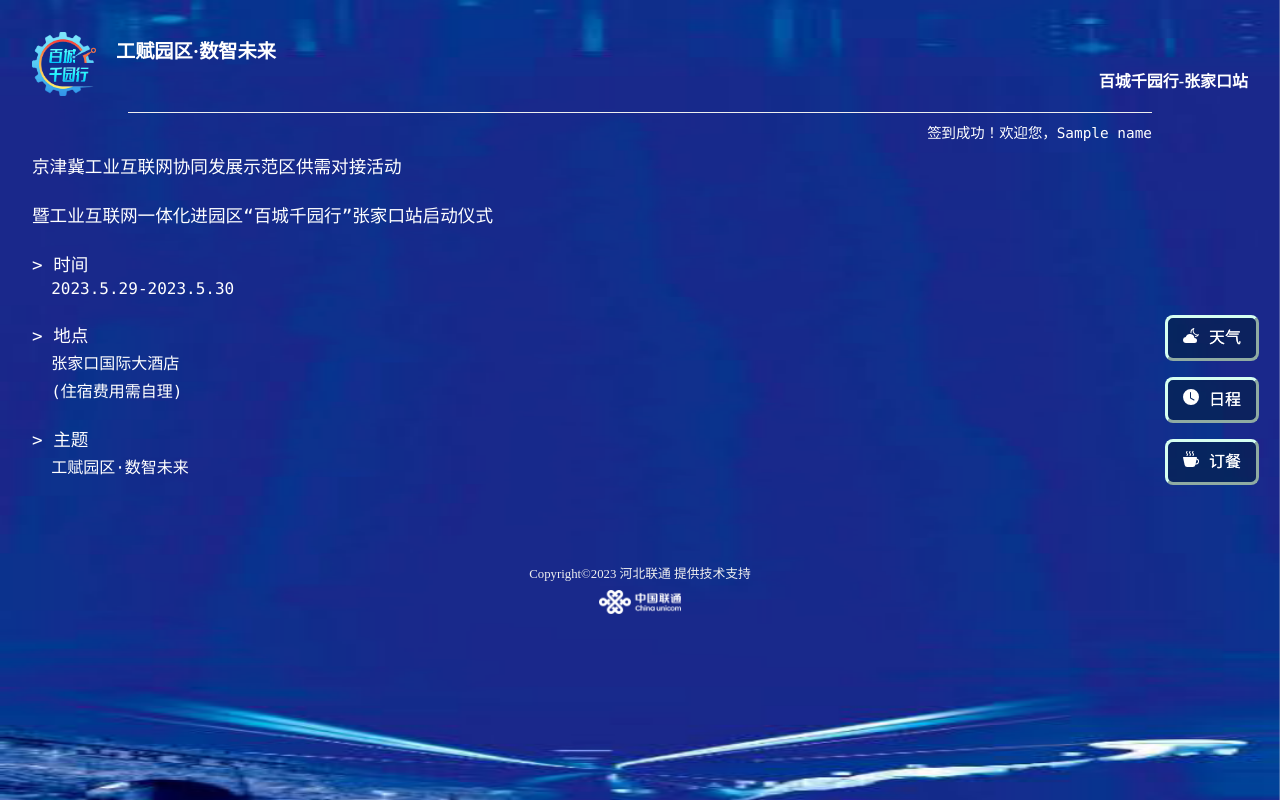
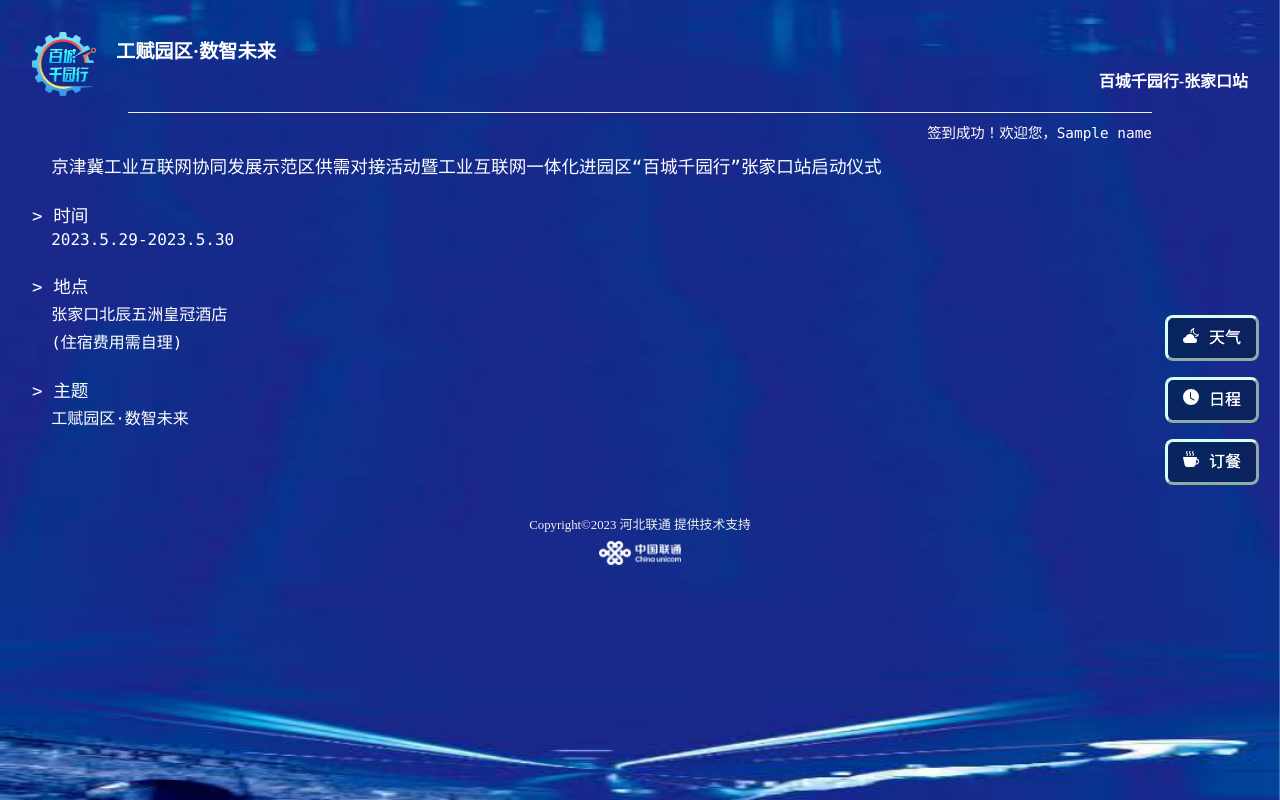
Before and after one commit to libin47/SigninBaiChengQianYuan, a Python web app: template app/templates/index.html in a window 1280 px wide. Run offline with Jinja, Linux system fonts and the light colour scheme; the template is opened without the code that fills it: most values are stand-ins (such as "Sample title", 1, 10 or a date in 2020).

Commit message:
标题断行修复

```diff
--- a/app/static/mymain.css
+++ b/app/static/mymain.css
@@ -191,7 +191,6 @@ footer .container .content img {
     padding-top: 0.2rem;
     color: #ffffff;
     font-size: 1rem;
-
 }
 
 /* 订餐页面 */
@@ -222,7 +221,7 @@ footer .container .content img {
     padding-left: 0.5rem;
     padding-right: 0.5rem;
     font-family: "Lucida Console", "Courier New", monospace;
-    height: 3rem;
+    min-height: 3rem;
     line-height: 3rem;
     margin-bottom: 0.8rem;
     display: flex;
--- a/app/templates/index.html
+++ b/app/templates/index.html
@@ -26,11 +26,8 @@
     <div class="weather">
         <a class="weather-text">签到成功！欢迎您，{{name}}</a>
     </div>
-    <div class="maintext">
-        京津冀工业互联网协同发展示范区供需对接活动
-    </div>
-    <div class="maintext">
-        暨工业互联网一体化进园区“百城千园行”张家口站启动仪式
+    <div class="maintext" style="padding-left: 3.2rem;">
+        京津冀工业互联网协同发展示范区供需对接活动暨工业互联网一体化进园区“百城千园行”张家口站启动仪式
     </div>
     <div class="maintext">
         > 时间
@@ -38,7 +35,7 @@
     </div>
     <div class="maintext">
         > 地点
-        <div class="maintext-sub">张家口国际大酒店</div>
+        <div class="maintext-sub">张家口北辰五洲皇冠酒店</div>
         <div class="maintext-sub">(住宿费用需自理)</div>
     </div>
     <div class="maintext">
```
